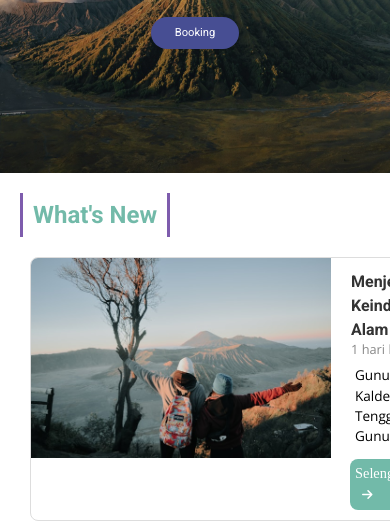
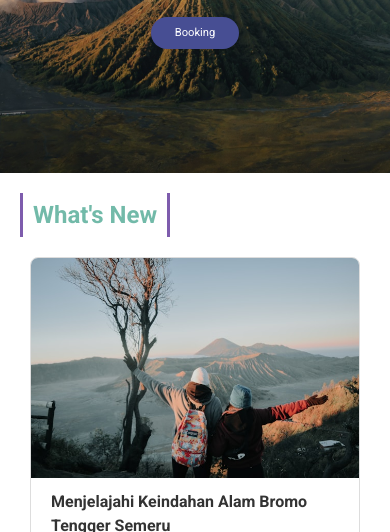
Before and after one commit to justyamzal/dcd-submit, a plain HTML site: page index.html in a window 390 px wide. Shown: the part 249-781 px from the top of the page. Drawn offline with nearby package versions, Linux system fonts and the light colour scheme; a web font is replaced by a local one.

Commit message:
adding style.css

```diff
--- a/styles/style.css
+++ b/styles/style.css
@@ -332,18 +332,22 @@ section#gallery
     border-radius: 8px;
     overflow: hidden;
     /* width: calc(33.333% - 16px); */
-    width: calc(100% - 16px);
+    /* width: calc(100% - 16px); */
+    width: 100%;
     box-shadow: 0 2px 5px rgba(0, 0, 0, 0, 1);
     display: flex;
-
+    flex-direction: row;
+    align-items: stretch;
 }
 
+.blog-wrapper .card .post-image {
+    /* flex: 0 0 25%; */
+    /* max-width: 35%; */
+    /* flex: 100%; */
 
-
-.blog-wrapper .card .post-image {
     width: 300px;
-    height: 200px;
     flex: none;
+    height: 220px;
     overflow: hidden;
 
 }
@@ -353,6 +357,8 @@ section#gallery
     width: 100%;
     height: 100%;
     object-fit: cover;
+    object-position: center;
+
 }
 
 .blog-wrapper .card img:hover {
@@ -378,9 +384,9 @@ section#gallery
     display: -webkit-box;
     -webkit-box-orient: vertical;
     /*! Set the orientation to vertical */
-    -webkit-line-clamp: 3;
+    -webkit-line-clamp: 2;
     /*! Display exactly 2 lines of text */
-    line-clamp: 3;
+    line-clamp: 2;
 
 }
 
@@ -429,7 +435,7 @@ section#gallery
     /*! Set the orientation to vertical */
     -webkit-line-clamp: 4;
     /*! Display exactly 2 lines of text */
-    line-clamp: 4;
+    /* line-clamp: 4; */
 
 }
 
@@ -558,8 +564,8 @@ section#gallery
 @media screen and (max-width: 968px) {
     .blog-wrapper .flex-row .card {
         width: 100%;
-        flex: 1 1 calc(50% - 20px);
-        max-width: calc(50% - 20px);
+        flex: 1 1 calc(100% - 30px);
+        /* max-width: calc(90% - 20px); */
     }
 
     .blog-wrapper {
@@ -595,11 +601,18 @@ section#gallery
     }
 }
 
-@media screen and (max-width:768px) {
+@media screen and (max-width:678px) {
     .blog-wrapper .flex-row .recent-post {
-        width: 90%;
-        flex: 1 0 calc(100% - 20px);
         max-width: calc(100% - 20px);
+        /* font-size: .8em; */
+        display: flex;
+        flex-direction: column;
+    }
+
+    .blog-wrapper .flex-row .recent-post .post-image {
+        width: 100%;
+        object-fit: cover;
+        object-position: center;
     }
 
     .sidebar {
@@ -608,18 +621,6 @@ section#gallery
     }
 }
 
-@media screen and (max-width:468px) {
-    .blog-wrapper .flex-row .recent-post {
-        width: 100%;
-        flex: 1 0 calc(100% - 20px);
-        max-width: calc(100% - 20px);
-
-    }
-
-    .sidebar {
-        margin-top: 30px;
-    }
-}
 
 
 /*--- UPCOMING EVENT ---*/
```
